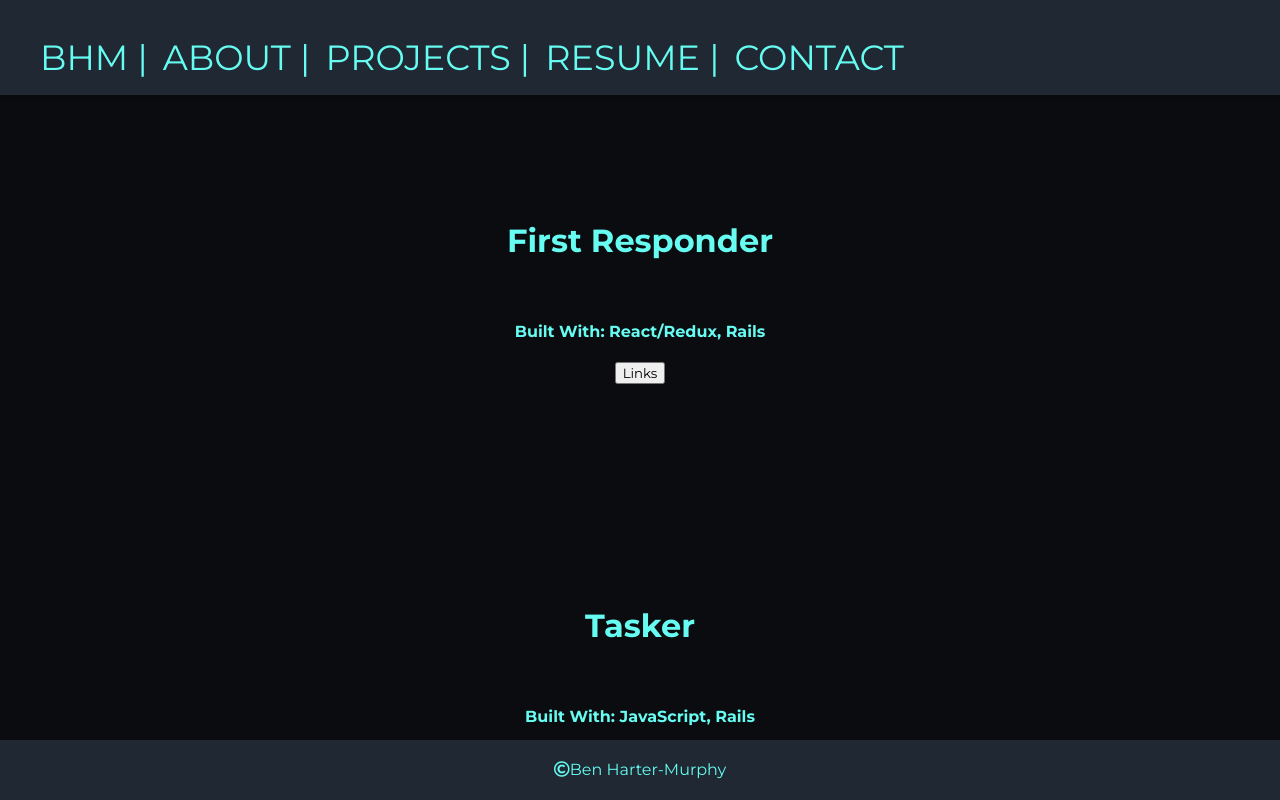
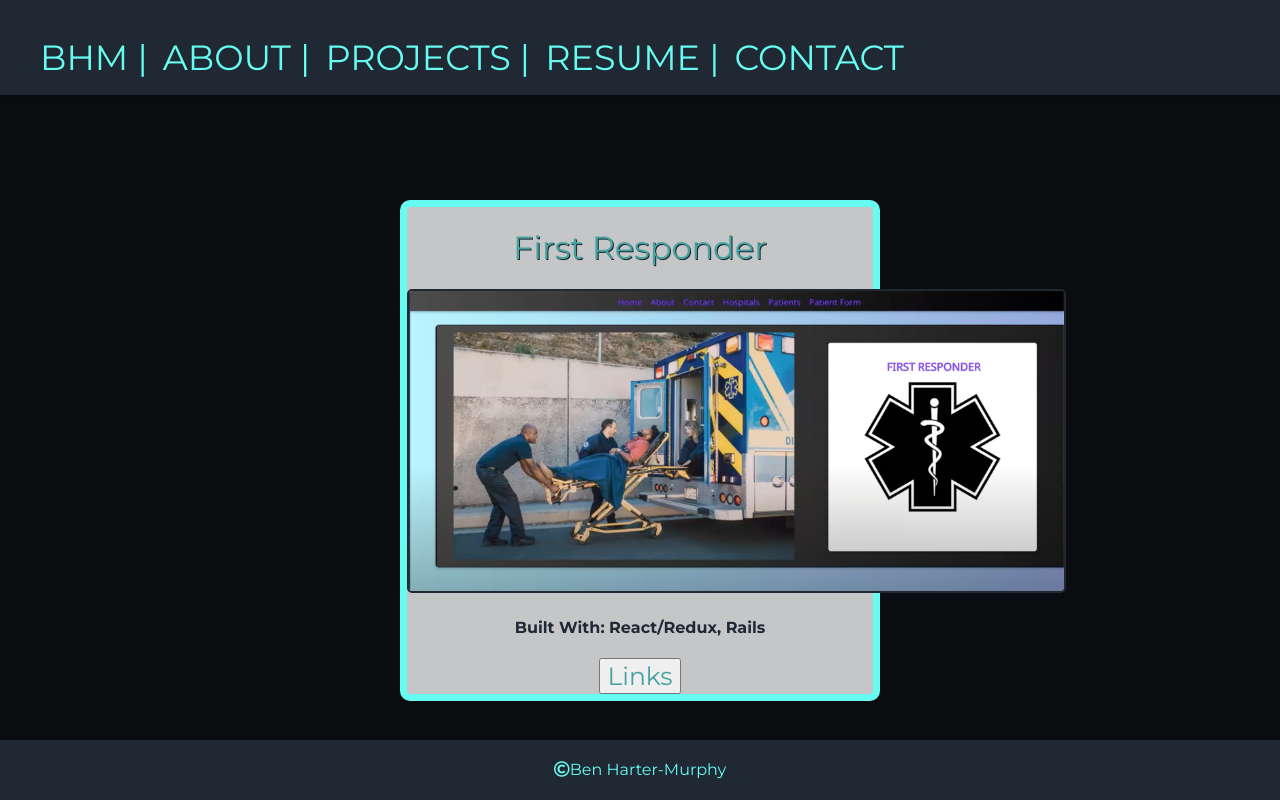
Before and after one commit to phillycowboy/benhartermurphy, a React (Create React App) app: page /projects in a window 1280 px wide. Shown: the top 800 px of the page. Built offline with nearby package versions, Linux system fonts and the light colour scheme; a web font is replaced by a local one.

Commit message:
added projects and functionality

```diff
--- a/src/App.css
+++ b/src/App.css
@@ -16,6 +16,7 @@
 }
 body {
 	background-color: #0b0c10;
+	scroll-behavior: smooth;
 }
 #navbar {
 	background-color: #1f2833;
@@ -25,6 +26,7 @@ body {
 	float: left;
 	overflow: hidden;
 	position: fixed;
+	z-index: 1;
 	top: 0;
 	width: 100%;
 	margin-bottom: 20px;
@@ -70,8 +72,66 @@ body {
 }
 #projects-div {
 	padding-top: 200px;
-	color: #66fcf1;
+	padding-left: 400px;
+	padding-right: 400px;
+	padding-bottom: 200px;
+	color: #1f2833;
+	/* color: #66fcf1; */
 }
+#projects-front {
+	border: 7px solid #66fcf1;
+	background-color: #c5c6c7;
+	border-radius: 10px;
+}
+#projects-front h4 {
+	color: #1f2833;
+}
+
+#projects-back {
+	border: 7px solid #66fcf1;
+	background-color: #c5c6c7;
+	border-radius: 10px;
+	width: inherit;
+	height: 473px;
+}
+#projects-front button,
+#projects-back button {
+	color: #45a29e;
+}
+#projects-front h1 {
+	color: #45a29e;
+	font-weight: 400;
+	text-shadow: 1px 1px #1f2833;
+}
+#projects-div:last-child {
+	padding-bottom: 200px;
+}
+#projects-front img {
+	/* position: absolute; */
+	height: 300px;
+	border: 2px solid #1f2833;
+	border-radius: 5px;
+}
+#projects-front:hover {
+	transition: all .2s ease-in-out;
+	transform: scale(1.1);
+}
+#projects-back:hover,
+#projects-back i:hover {
+	transition: all .2s ease-in-out;
+	transform: scale(1.1);
+}
+#projects-back i {
+	font-size: 150px;
+	color: #45a29e;
+	padding-top: 150px;
+	padding-right: 20px;
+}
+#projects-front button,
+#projects-back button {
+	font-size: 25px;
+}
+
 #resume-div {
 	padding-top: 200px;
 	color: #66fcf1;
--- a/src/assests/data/projectsData.json
+++ b/src/assests/data/projectsData.json
@@ -4,14 +4,16 @@
         "projectName": "First Responder",
         "githubLink": "https://github.com/phillycowboy/first_responder_frontend",
         "youtubeLink": "https://www.youtube.com/watch?v=5NqnJ7IEzPk&list=TLPQMjkwODIwMjEZ5ToDp6xMfw&index=1",
-        "languages": "React/Redux, Rails"
+        "languages": "React/Redux, Rails",
+        "imagePath": "FirstResponder.png"
     },
     {
         "id": 2,
         "projectName": "Tasker",
         "githubLink": "https://github.com/phillycowboy/js-test-project-2021-frontend",
         "youtubeLink": "https://www.youtube.com/watch?v=mE7suaFpxQ4&t=3s",
-        "languages": "JavaScript, Rails"
+        "languages": "JavaScript, Rails",
+        "imagePath": "Tasker.png"
 
     },
     {
@@ -19,7 +21,8 @@
         "projectName": "Click",
         "githubLink": "https://github.com/phillycowboy/Click_rails_project",
         "youtubeLink": "https://www.youtube.com/watch?v=Gd1NnRO9v1c&t=1s",
-        "languages": "Rails"
+        "languages": "Rails",
+        "imagePath": "Click.png"
 
     },
     {
@@ -27,7 +30,8 @@
         "projectName": "BlogBook",
         "githubLink": "https://github.com/phillycowboy/blog-book-sinatra-web-app",
         "youtubeLink": "https://www.youtube.com/watch?v=xEwroofjzCY",
-        "languages": "Sinatra"
+        "languages": "Sinatra",
+        "imagePath": "BlogBook.png"
 
     },
     {
@@ -35,7 +39,8 @@
         "projectName": "Happy Hour",
         "githubLink": "https://github.com/phillycowboy/happyhour",
         "youtubeLink": "https://www.youtube.com/watch?v=5yODZ_RMP0s",
-        "languages": "Ruby"
+        "languages": "Ruby",
+        "imagePath": "HappyHour.png"
 
     }
 ]
--- a/src/components/Projects.js
+++ b/src/components/Projects.js
@@ -8,12 +8,12 @@ const Projects = ({project}) => {
             <ReactCardFlip isFlipped={isFlipped} flipDirection="horizontal">
                 <div id="projects-front">
                     <h1>{project.projectName}</h1>
-                    <img src={project.imagePath}/>
+                    <img src={project.imagePath} alt="screenshot"/>
                     <h4>Built With: {project.languages}</h4>
                     <button onClick={() => setIsFlipped((prev) => !prev)}>Links</button>
                 </div>
                 <div id="projects-back">
-                    <a href={project.githubLink}><i class="fab fa-github"></i></a>|<a href={project.youtubeLink}><i class="fab fa-youtube"></i></a><br></br>
+                    <a href={project.githubLink}><i class="fab fa-github"></i></a><a href={project.youtubeLink}><i class="fab fa-youtube"></i></a><br></br><br></br>
                     <button onClick={() => setIsFlipped((prev) => !prev)}>Back</button>
                 </div>
             </ReactCardFlip>
```
